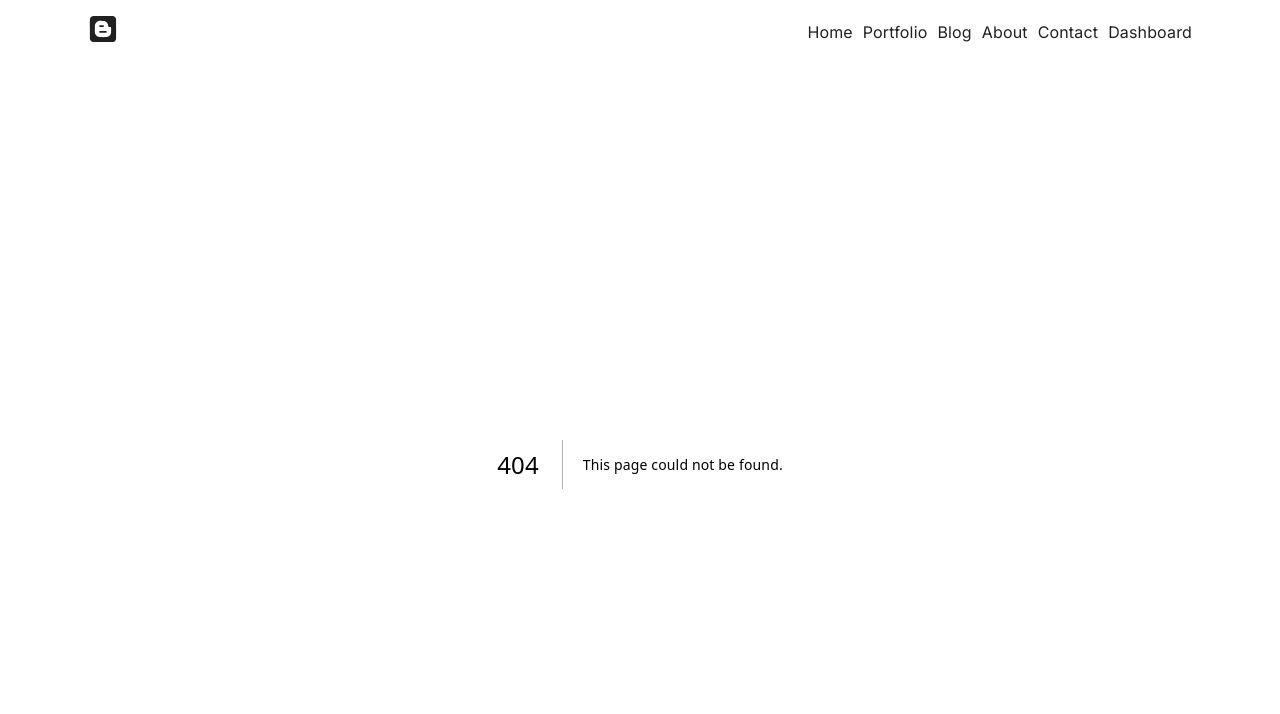
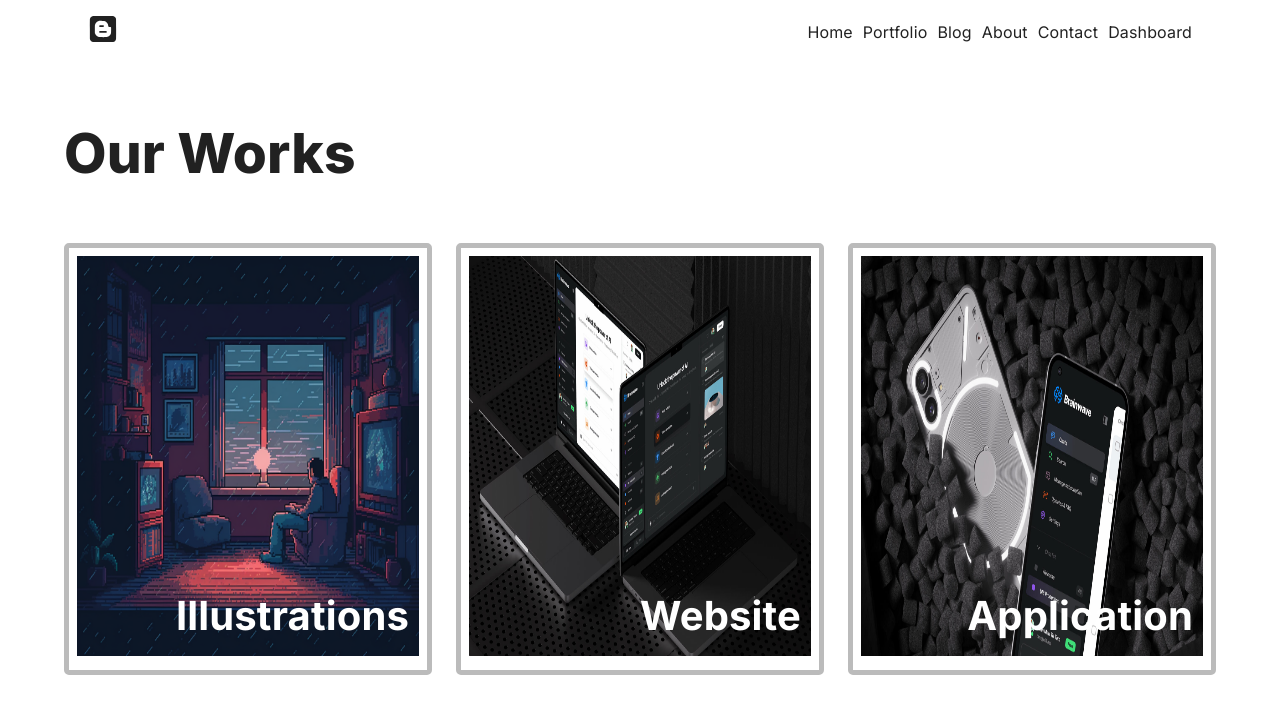
Before and after one commit to mahfuj890/personal-blog-next-js, a Next.js app: page /portfolio in a window 1280 px wide. Before the commit this address had no page. Shown: the top 714 px of the page. Built offline with nearby package versions, Linux system fonts and the light colour scheme.

Commit message:
portfolio page

```diff
--- /dev/null
+++ b/src/app/portfolio/layout.jsx
@@ -0,0 +1,18 @@
+"use client";
+import { Box, Container, Typography } from "@mui/material";
+import React from "react";
+
+function PortfolioLayout({ children }) {
+  return (
+    <Box sx={{ mt: { md: 6, xs: 3 } }}>
+      <Container maxWidth={"lg"}>
+        <Typography variant="portfolioTitle" sx={{ mb: { md: 6, xs: 3 } }}>
+          Our Works
+        </Typography>
+        {children}
+      </Container>
+    </Box>
+  );
+}
+
+export default PortfolioLayout;
--- /dev/null
+++ b/src/app/portfolio/page.jsx
@@ -0,0 +1,144 @@
+"use client";
+import { Box, Grid, Typography } from "@mui/material";
+import Image from "next/image";
+import Link from "next/link";
+import portfolioItem1 from "public/image/apps.jpg";
+import portfolioItem2 from "public/image/illustration.png";
+import portfolioItem3 from "public/image/websites.jpg";
+
+function PortfolioPage() {
+  return (
+    <Box>
+      <Grid container spacing={3}>
+        <Grid item md={4} sm={2} xs={1}>
+          <Box
+            sx={{
+              border: "5px solid #bbb",
+              borderRadius: "5px",
+              p: 1,
+            }}
+          >
+            <Box
+              component={Link}
+              href={"/portfolio/illustrations"}
+              sx={{
+                width: "100%",
+                height: { md: "400px", sm: "280px" },
+                position: "relative",
+                "&:hover p": {
+                    color: "#53c28b",
+
+                },
+              }}
+            >
+              <Image
+                src={portfolioItem2}
+                alt="illustration image"
+                fill={true}
+              />
+              <Typography
+                variant="heroPara"
+                sx={{
+                  position: "absolute",
+                  right: "10px",
+                  bottom: "10px",
+                  fontSize: "40px",
+                  fontWeight: "bold",
+                  color: "#ffffff",
+                }}
+              >
+                Illustrations
+              </Typography>
+            </Box>
+          </Box>
+        </Grid>
+        <Grid item md={4} sm={2} xs={1}>
+          <Box
+            sx={{
+              border: "5px solid #bbb",
+              borderRadius: "5px",
+              p: 1,
+            }}
+          >
+            <Box
+              component={Link}
+              href={"/portfolio/website"}
+              sx={{
+                width: "100%",
+                height: { md: "400px", sm: "280px" },
+                position: "relative",
+                "&:hover p": {
+                    color: "#53c28b",
+
+                },
+              }}
+            >
+              <Image
+                src={portfolioItem3}
+                alt="illustration image"
+                fill={true}
+              />
+              <Typography
+                variant="heroPara"
+                sx={{
+                  position: "absolute",
+                  right: "10px",
+                  bottom: "10px",
+                  fontSize: "40px",
+                  fontWeight: "bold",
+                  color: "#ffffff",
+                }}
+              >
+                Website
+              </Typography>
+            </Box>
+          </Box>
+        </Grid>
+        <Grid item md={4} sm={2} xs={1}>
+          <Box
+            sx={{
+              border: "5px solid #bbb",
+              borderRadius: "5px",
+              p: 1,
+            }}
+          >
+            <Box
+              component={Link}
+              href={"/portfolio/application"}
+              sx={{
+                width: "100%",
+                height: { md: "400px", sm: "280px" },
+                position: "relative",
+                "&:hover p": {
+                    color: "#53c28b",
+
+                },
+              }}
+            >
+              <Image
+                src={portfolioItem1}
+                alt="illustration image"
+                fill={true}
+              />
+              <Typography
+                variant="heroPara"
+                sx={{
+                  position: "absolute",
+                  right: "10px",
+                  bottom: "10px",
+                  fontSize: "40px",
+                  fontWeight: "bold",
+                  color: "#ffffff",
+                }}
+              >
+                Application
+              </Typography>
+            </Box>
+          </Box>
+        </Grid>
+      </Grid>
+    </Box>
+  );
+}
+
+export default PortfolioPage;
--- a/src/theme/customizeTheme.js
+++ b/src/theme/customizeTheme.js
@@ -109,6 +109,22 @@ const customizeTheme = createTheme(theme, {
         fontSize: "26px",
       },
     },
+    portfolioTitle: {
+      fontWeight: 800,
+      fontSize: "80px",
+      [theme.breakpoints.between("lg", "xl")]: {
+        fontSize: "55px",
+      },
+      [theme.breakpoints.between("md", "lg")]: {
+        fontSize: "45px",
+      },
+      [theme.breakpoints.between("sm", "md")]: {
+        fontSize: "38px",
+      },
+      [theme.breakpoints.down("sm")]: {
+        fontSize: "32px",
+      },
+    },
   },
 
   components: {
@@ -121,6 +137,7 @@ const customizeTheme = createTheme(theme, {
           heroTitle: "h1",
           aboutTitle: "h3",
           contactTitle: "h3",
+          portfolioTitle: "h3",
           heroPara: "p",
           aboutPara: "p",
         },
```
Also changed, not shown: src/app/portfolio/[category]/data.js (added, +71 -0 lines), src/app/portfolio/[category]/page.jsx (added, +9 -0 lines).
